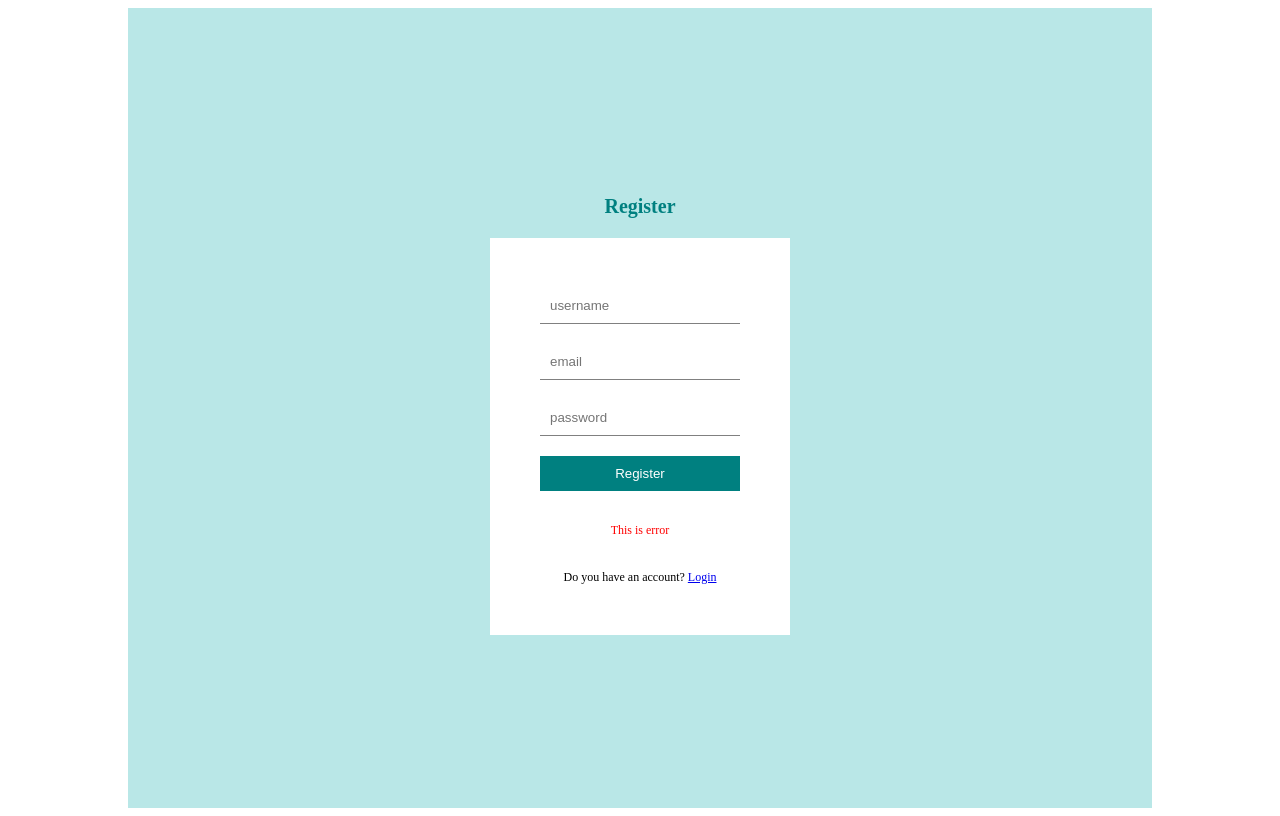
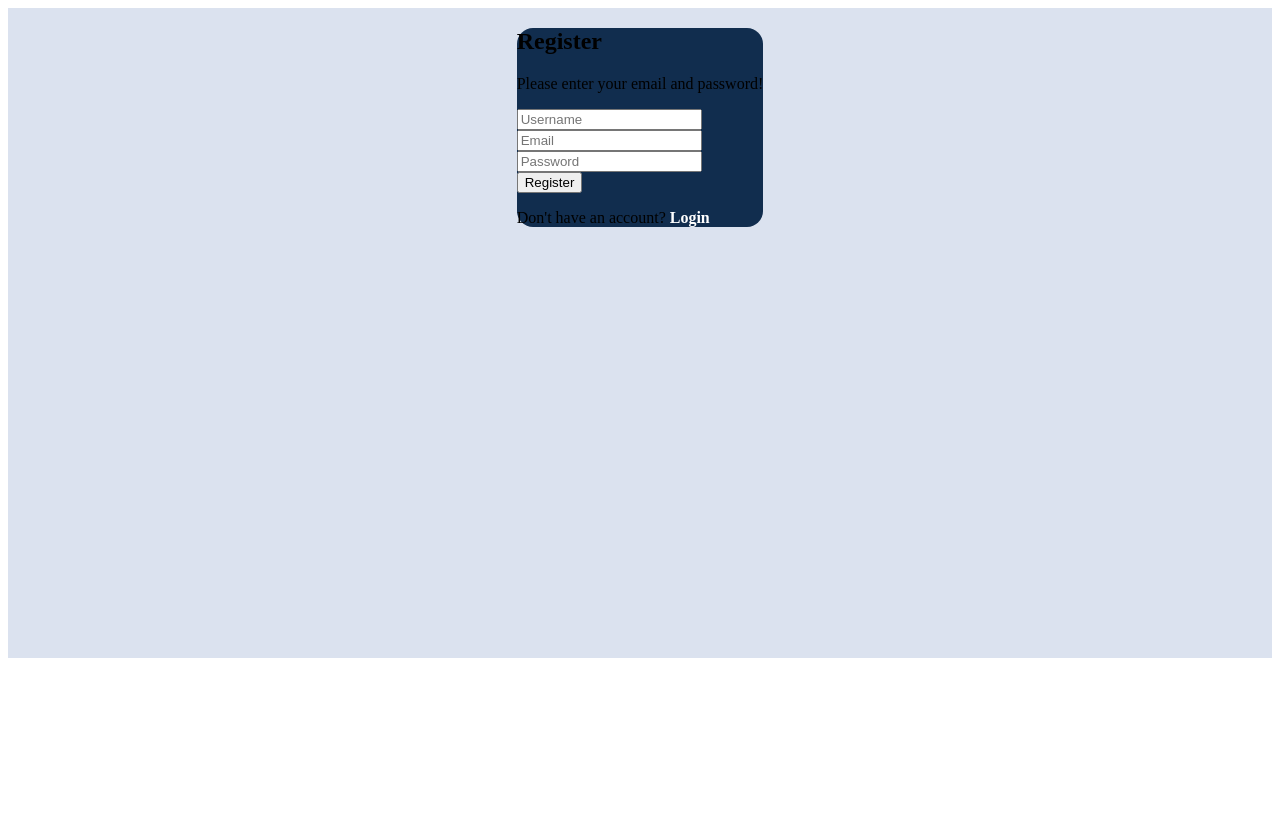
Before and after one commit to psu6510110342/SDA-PROJECT, a React (Vite) app in the folder client/: page /register in a window 1280 px wide. Built offline with nearby package versions, Linux system fonts and the light colour scheme.

Commit message:
login UI

```diff
--- a/client/src/pages/Login.jsx
+++ b/client/src/pages/Login.jsx
@@ -2,16 +2,67 @@ import React from "react";
 import { Link } from "react-router-dom";
 
 const Login = () => {
-    return <div className="auth">
-        <h1>Login</h1>
-        <form>
-            <input required type="text" placeholder="username" />
-            <input required type="password" placeholder="password" />
-            <button>Login</button>
-            <p>This is error</p>
-            <span>Don't you have an account? <Link to="/register" >Register</Link></span>
-        </form>
-    </div>
+    return (
+        <div className="auth-new">
+            <section className="vh-100 gradient-custom">
+                <div className="container py-5 h-100">
+                    <div className="row d-flex justify-content-center align-items-center h-100">
+                        <div className="col-12 col-md-8 col-lg-6 col-xl-5">
+                            <div className="card bg-dark text-white" style={{ borderRadius: '1rem' }}>
+                                <div className="card-body p-5 text-center" style={{ borderRadius: '1rem' }}>
+                                    <div className="mb-md-5 mt-md-4 pb-5">
+                                        <h2 className="fw-bold mb-2 text-uppercase">Login</h2>
+                                        <p className="text-white-50 mb-5">Please enter your login and password!</p>
+
+                                        <div className="form-outline form-white mb-4">
+                                            <input
+                                                type="email"
+                                                id="typeEmailX"
+                                                className="form-control form-control-lg"
+                                                placeholder="Email"
+                                            />
+                                        </div>
+
+                                        <div className="form-outline form-white mb-4 mb-5 pb-lg-2">
+                                            <input
+                                                type="password"
+                                                id="typePasswordX"
+                                                className="form-control form-control-lg"
+                                                placeholder="Password"
+                                            />
+                                        </div>
+
+                                        <button className="btn btn-outline-light btn-lg px-5 " type="submit">
+                                            Login
+                                        </button>
+
+                                        <div className="d-flex justify-content-center text-center mt-4 pt-1">
+                                            <a href="#!" className="text-white">
+                                                <i className="fab fa-facebook-f fa-lg"></i>
+                                            </a>
+                                            <a href="#!" className="text-white mx-4 px-2">
+                                                <i className="fab fa-twitter fa-lg"></i>
+                                            </a>
+                                            <a href="#!" className="text-white">
+                                                <i className="fab fa-google fa-lg"></i>
+                                            </a>
+                                        </div>
+                                    </div>
+
+                                    <div>
+                                        <p className="mb-0">
+                                            Don't have an account?{' '}
+                                            <Link className="tap-reg" to="/register">Register</Link>
+                                        </p>
+                                    </div>
+                                </div>
+                            </div>
+                        </div>
+                    </div>
+                </div>
+            </section>
+        </div>
+    );
 }
 
 export default Login
--- a/client/src/pages/Register.jsx
+++ b/client/src/pages/Register.jsx
@@ -2,17 +2,76 @@ import React from "react";
 import { Link } from "react-router-dom";
 
 const Register = () => {
-    return <div className="auth">
-        <h1>Register</h1>
-        <form>
-            <input required type="text" placeholder="username" />
-            <input required type="email" placeholder="email" />
-            <input required type="password" placeholder="password" />
-            <button>Register</button>
-            <p>This is error</p>
-            <span>Do you have an account? <Link to="/login" >Login</Link></span>
-        </form>
-    </div>
+    return (
+        <div className="auth-new">
+            <section className="vh-100 gradient-custom">
+                <div className="container py-5 h-100">
+                    <div className="row d-flex justify-content-center align-items-center h-100">
+                        <div className="col-12 col-md-8 col-lg-6 col-xl-5">
+                            <div className="card bg-dark text-white" style={{ borderRadius: '1rem' }}>
+                                <div className="card-body p-5 text-center" style={{ borderRadius: '1rem' }}>
+                                    <div className="mb-md-5 mt-md-4 pb-5">
+                                        <h2 className="fw-bold mb-2 text-uppercase">Register</h2>
+                                        <p className="text-white-50 mb-5">Please enter your email and password!</p>
+
+                                        <div className="form-outline form-white mb-4">
+                                            <input
+                                                type="text"
+                                                id="typeUsernameX"
+                                                className="form-control form-control-lg"
+                                                placeholder="Username"
+                                            />
+                                        </div>
+
+                                        <div className="form-outline form-white mb-4">
+                                            <input
+                                                type="email"
+                                                id="typeEmailX"
+                                                className="form-control form-control-lg"
+                                                placeholder="Email"
+                                            />
+                                        </div>
+
+                                        <div className="form-outline form-white mb-4 mb-5 pb-lg-2">
+                                            <input
+                                                type="password"
+                                                id="typePasswordX"
+                                                className="form-control form-control-lg"
+                                                placeholder="Password"
+                                            />
+                                        </div>
+
+                                        <button className="btn btn-outline-light btn-lg px-5" type="submit">
+                                            Register
+                                        </button>
+
+                                        <div className="d-flex justify-content-center text-center mt-4 pt-1">
+                                            <a href="#!" className="text-white">
+                                                <i className="fab fa-facebook-f fa-lg"></i>
+                                            </a>
+                                            <a href="#!" className="text-white mx-4 px-2">
+                                                <i className="fab fa-twitter fa-lg"></i>
+                                            </a>
+                                            <a href="#!" className="text-white">
+                                                <i className="fab fa-google fa-lg"></i>
+                                            </a>
+                                        </div>
+                                    </div>
+
+                                    <div>
+                                        <p className="mb-0">
+                                            Don't have an account?{' '}
+                                            <Link className="tap-reg" to="/login">Login</Link>
+                                        </p>
+                                    </div>
+                                </div>
+                            </div>
+                        </div>
+                    </div>
+                </div>
+            </section>
+        </div>
+    );
 }
 
 export default Register
--- a/client/src/style.scss
+++ b/client/src/style.scss
@@ -1,64 +1,32 @@
 $lightGreen: #b9e7e7;
+$bluebg: #DBE2EF;
+$bileh: #3F72AF;
 
 .app {
   display: flex;
   justify-content: center;
-  .container {
+  background-color: $bluebg;
+  min-height: 650px;
+
+  //LOGIN & REGISTER
+  .auth-new {
+    .card-body {
+      background-color: #112D4E;
+    }
+
+    .tap-reg {
+      font-weight: bold;
+      text-decoration: none;
+      color: white;
+    }
+  }
+
+  .container-1 {
     width: 1024px;
 
     .link {
       text-decoration: none;
       color: inherit;
-    }
-    //LOGIN & REGISTER
-
-    .auth {
-      display: flex;
-      flex-direction: column;
-      align-items: center;
-      justify-content: center;
-      height: 100vh;
-      background-color: $lightGreen;
-
-      h1 {
-        font-size: 20px;
-        color: teal;
-        margin-bottom: 20px;
-      }
-
-      form {
-        display: flex;
-        flex-direction: column;
-        padding: 50px;
-        background-color: white;
-        width: 200px;
-        gap: 20px;
-
-        input {
-          padding: 10px;
-          border: none;
-          border-bottom: 1px solid gray;
-        }
-
-        button {
-          padding: 10px;
-          border: none;
-          background-color: teal;
-          cursor: pointer;
-          color: white;
-        }
-
-        p {
-          font-size: 12px;
-          color: red;
-          text-align: center;
-        }
-
-        span {
-          font-size: 12px;
-          text-align: center;
-        }
-      }
     }
 
     //NAVBAR
@@ -69,11 +37,13 @@ $lightGreen: #b9e7e7;
         display: flex;
         align-items: center;
         justify-content: space-between;
+
         .logo {
           img {
             width: 120px;
           }
         }
+
         .links {
           display: flex;
           align-items: center;
@@ -119,6 +89,7 @@ $lightGreen: #b9e7e7;
       align-items: center;
       justify-content: space-between;
       font-size: 12px;
+
       img {
         height: 50px;
       }
@@ -220,6 +191,7 @@ $lightGreen: #b9e7e7;
           align-items: center;
           gap: 10px;
           font-size: 14px;
+
           img {
             width: 50px;
             height: 50px;
@@ -253,6 +225,7 @@ $lightGreen: #b9e7e7;
           line-height: 30px;
         }
       }
+
       .menu {
         flex: 2;
         display: flex;
@@ -337,34 +310,35 @@ $lightGreen: #b9e7e7;
         .item {
           border: 1px solid lightgray;
           padding: 10px;
-          flex:1;
+          flex: 1;
           display: flex;
           flex-direction: column;
           justify-content: space-between;
           font-size: 12px;
           color: #555;
 
-          h1{
+          h1 {
             font-size: 20px;
           }
 
-          .file{
+          .file {
             text-decoration: underline;
             cursor: pointer;
           }
 
-          .buttons{
+          .buttons {
             display: flex;
             justify-content: space-between;
 
-            :first-child{
+            :first-child {
               cursor: pointer;
               color: teal;
               background-color: white;
               border: 1px solid teal;
               padding: 3px 5px;
             }
-            :last-child{
+
+            :last-child {
               cursor: pointer;
               color: white;
               background-color: teal;
@@ -373,7 +347,7 @@ $lightGreen: #b9e7e7;
             }
           }
 
-          .cat{
+          .cat {
             display: flex;
             align-items: center;
             gap: 2px;
```
